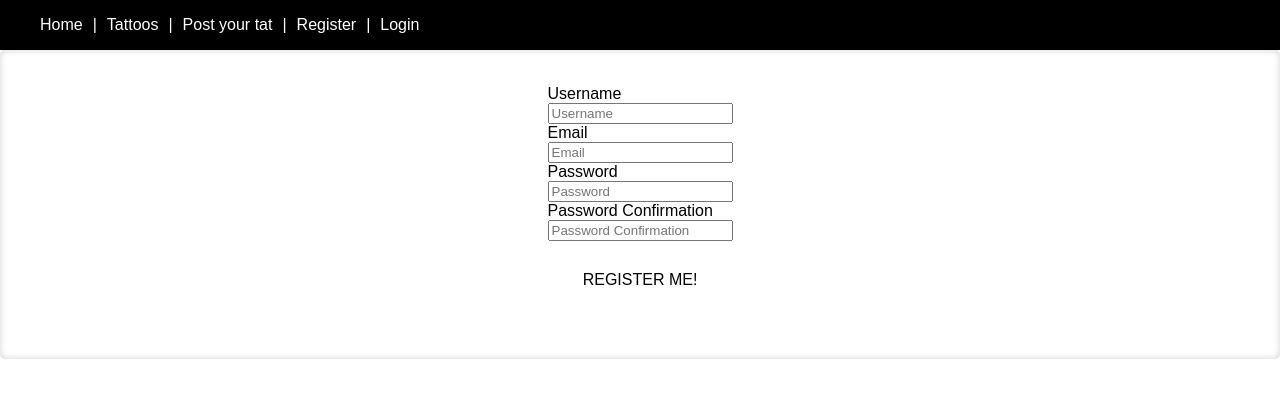
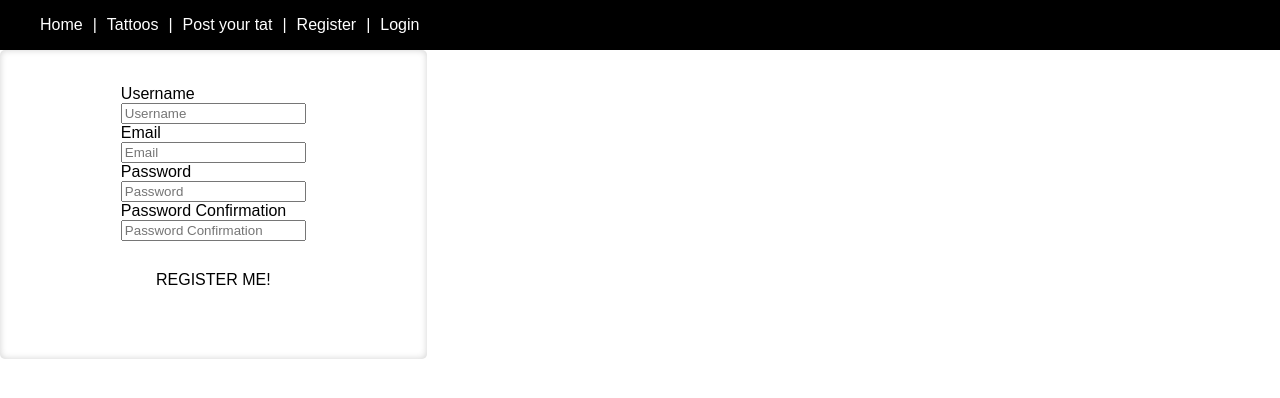
Before and after one commit to Mafalda-hub/project4-frontend, a React app: page /register in a window 1280 px wide. Shown: the top 398 px of the page. Built offline with nearby package versions, Linux system fonts and the light colour scheme.

Commit message:
not done yet

```diff
--- a/src/components/AllTatsIn.js
+++ b/src/components/AllTatsIn.js
@@ -18,7 +18,7 @@ const AllTats = () => {
   }, []);
 
   return (
-    <section className="section">
+    <section className="ati_section">
       <div className="columns">
         {!tattoos ? (
           <p>Loading...</p>
--- a/src/components/TattooCard.js
+++ b/src/components/TattooCard.js
@@ -5,12 +5,10 @@ import { Link } from 'react-router-dom';
 
 const TattooCard = ({ id, artist, name, image }) => {
   return (
-    <div>
+    <div className="tc_container">
       <Link to={`/tattoos/${id}`}>
         <div>
-          <div>
-            <h2>{name}</h2>
-          </div>
+          <h2>{name}</h2>
           <div>
             <figure>
               <img src={image} alt={artist} />
--- a/src/index.js
+++ b/src/index.js
@@ -5,5 +5,7 @@ import App from './components/App';
 import './styles/style.scss';
 import './styles/home.scss';
 import './styles/navbar.scss';
+import './styles/alltatsin.scss';
+import './styles/tattoocard.scss';
 
 ReactDOM.render(<App />, document.getElementById('root'));
--- /dev/null
+++ b/src/styles/alltatsin.scss
@@ -0,0 +1,4 @@
+.columns {
+  display: grid;
+  grid-template-columns: repeat(3,1fr);
+}
--- a/src/styles/singletattoo.scss
+++ b/src/styles/singletattoo.scss
@@ -0,0 +1,3 @@
+.st_section {
+
+}
--- a/src/styles/style.scss
+++ b/src/styles/style.scss
@@ -5,8 +5,6 @@
 // @import url('https://fonts.googleapis.com/css2?family=Secular+One&display=swap');
 
 :root {
-  // --theme-purple: #6b23cf;
-  // --theme-blue: #5cc3ff;
   --nav-height: 60px;
   --sidebar-height-discrepancy: 40px;
 }
@@ -16,9 +14,6 @@ body {
   margin: 0;
   font-family: 'Work Sans', sans-serif;
 }
-
-
-
 
 // Login & Register page (very similar design)
 // .form-section {
--- a/src/styles/tattoocard.scss
+++ b/src/styles/tattoocard.scss
@@ -0,0 +1,3 @@
+.tc_container {
+  width: 100%;
+}
```
